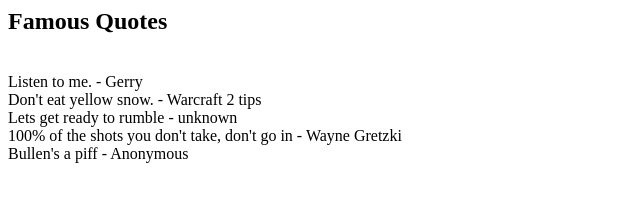
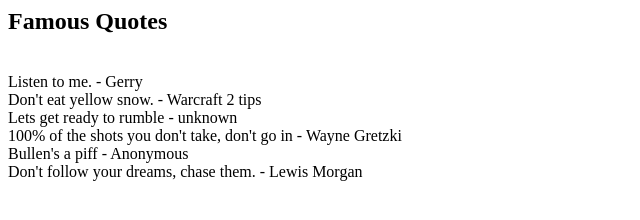
Before and after one commit to FCC-XSA-Advanced-Trial/webApp, a website: page myHTML5Module/resources/myNewWebPage.html in a window 1280 px wide. Shown: the whole page, without its empty margins (0-640 px from the left). Drawn offline with Linux system fonts and the light colour scheme.

Commit message:
Added Lewis Morgan Quote

```diff
--- a/myHTML5Module/resources/myNewWebPage.html
+++ b/myHTML5Module/resources/myNewWebPage.html
@@ -18,7 +18,8 @@
 		100% of the shots you don't take, don't go in - Wayne Gretzki
 		<br>
 		Bullen's a piff - Anonymous
-
+		<br>
+		Don't follow your dreams, chase them. - Lewis Morgan
 	</body>
 
 </html>
```
